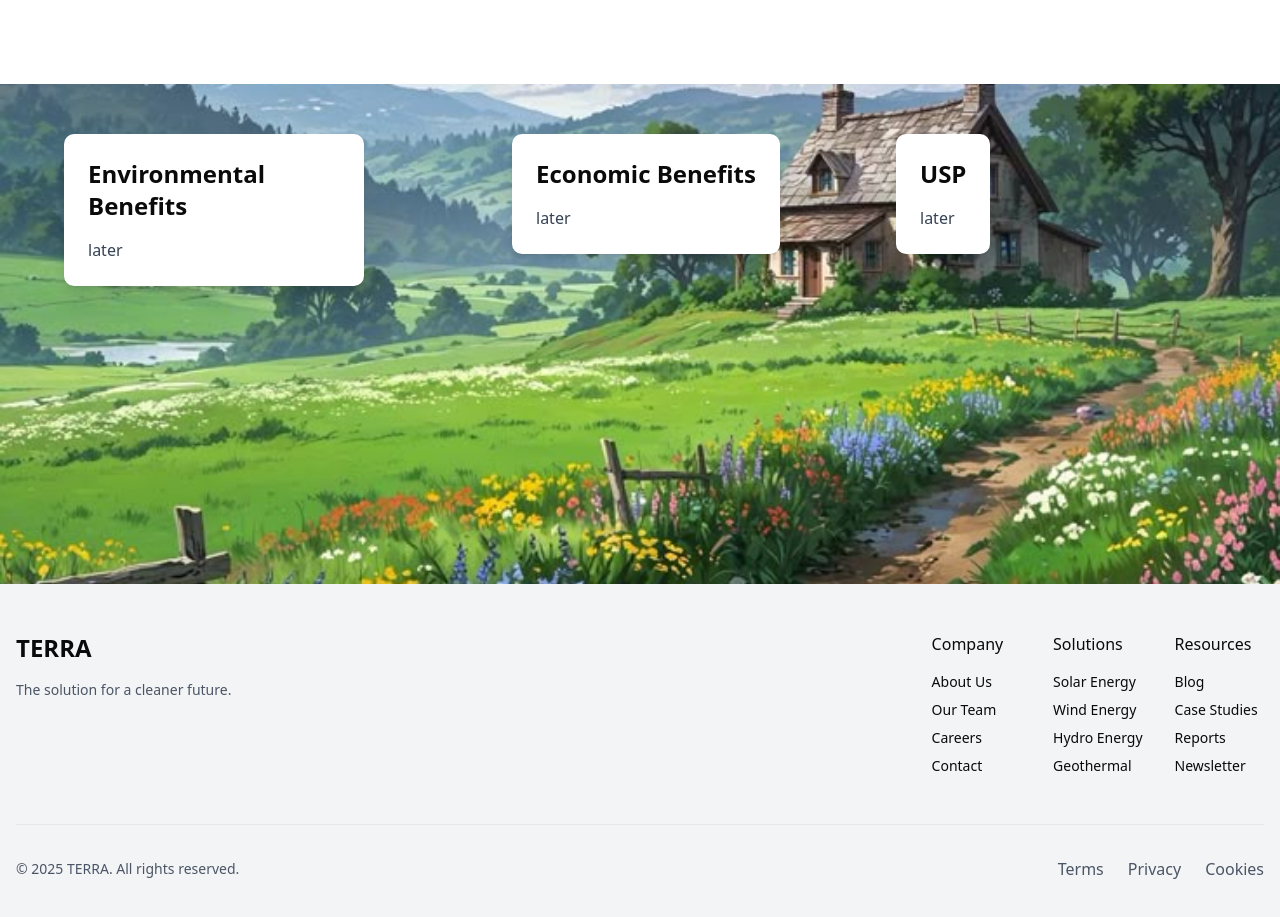
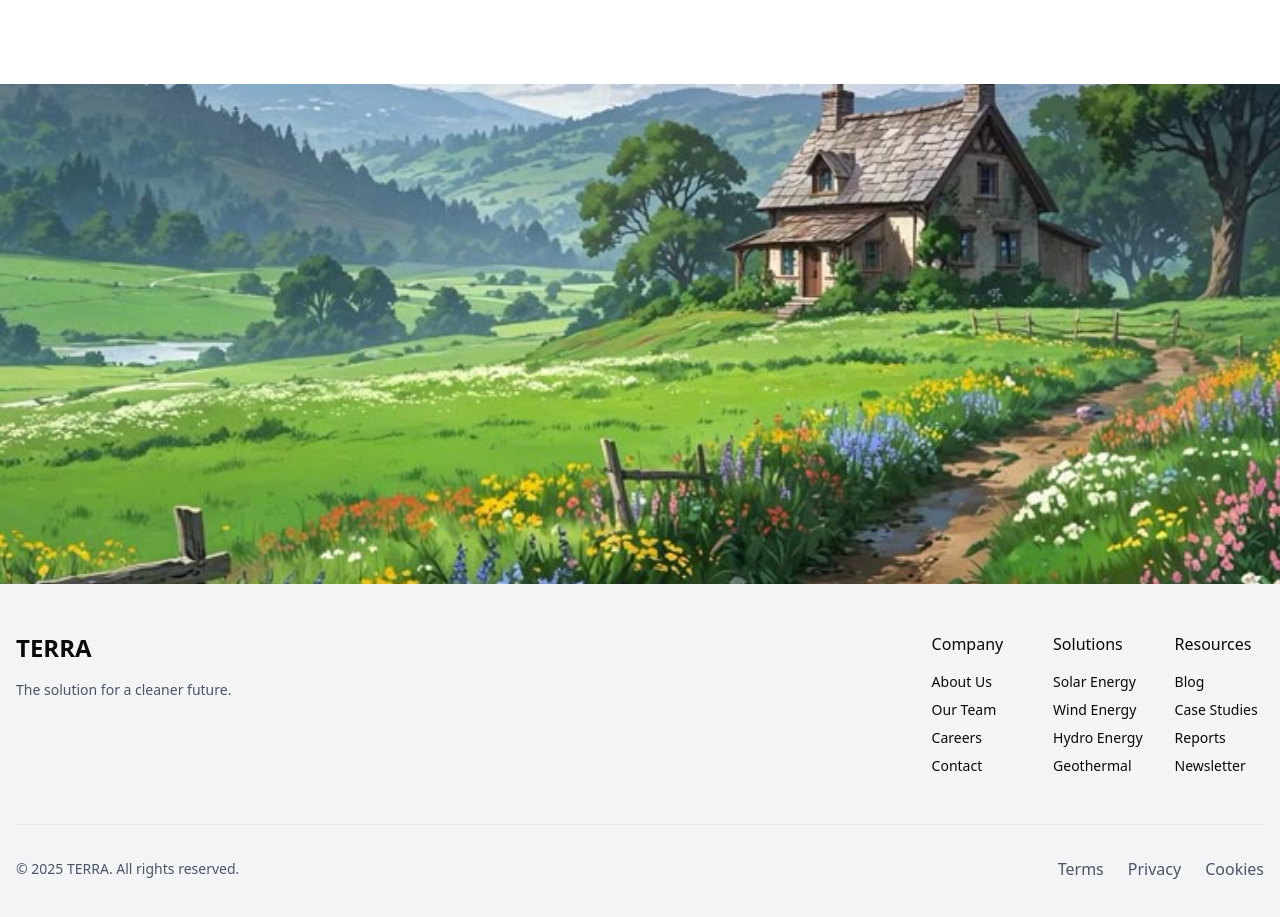
Before and after one commit to arkoroy05/Terra, a Next.js app in the folder Terra/web2/: page / in a window 1280 px wide. Shown: the part 1762-2679 px from the top of the page. Built offline with nearby package versions, Linux system fonts and the light colour scheme.

Commit message:
landing page finishes

```diff
--- a/Terra/web2/app/page.js
+++ b/Terra/web2/app/page.js
@@ -232,27 +232,6 @@ export default function Home() {
         />
 
         {/* Card overlay - Environmental Benefits */}
-        <div className="absolute left-[5%] top-[10%] bg-white p-6 max-w-[300px] rounded-lg shadow-lg">
-          <h2 className="text-2xl font-bold mb-4">Environmental Benefits</h2>
-          <p className="text-gray-700">
-            later
-          </p>
-        </div>
-
-        {/* Card overlay - Economic Benefits */}
-        <div className="absolute left-[40%] top-[10%] bg-white p-6 max-w-[300px] rounded-lg shadow-lg">
-          <h2 className="text-2xl font-bold mb-4">Economic Benefits</h2>
-          <p className="text-gray-700">
-           later
-          </p>
-        </div>
-
-        <div className="absolute left-[70%] top-[10%] bg-white p-6 max-w-[300px] rounded-lg shadow-lg">
-          <h2 className="text-2xl font-bold mb-4"> USP</h2>
-          <p className="text-gray-700">
-           later
-          </p>
-        </div>
 
 
       </div>
```
